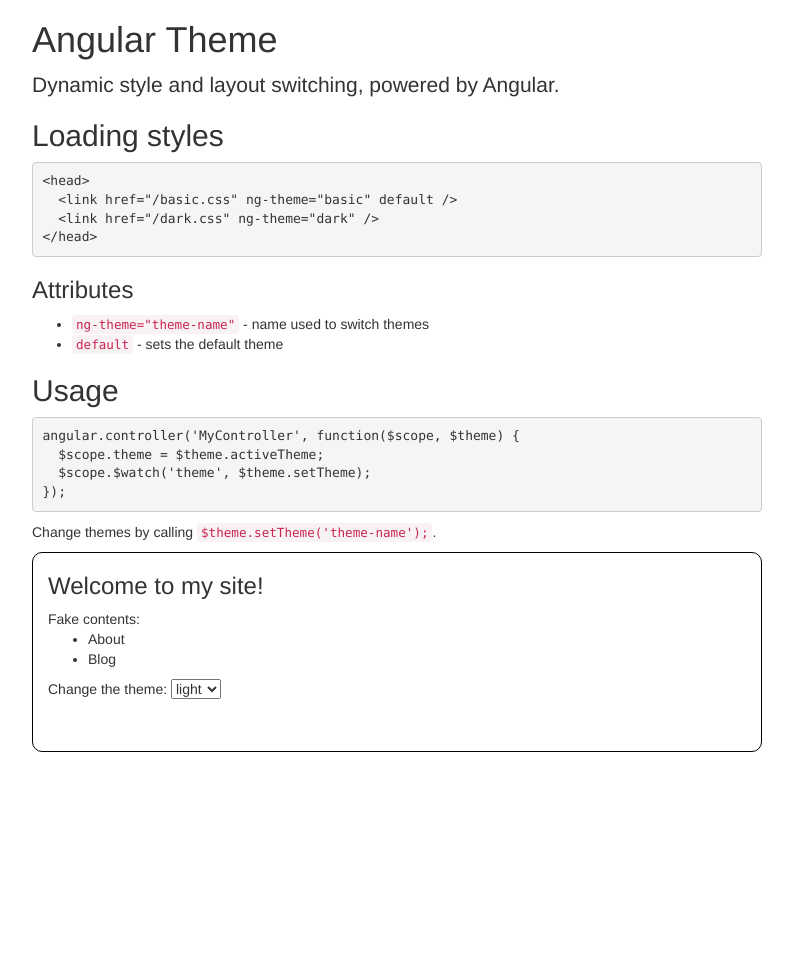
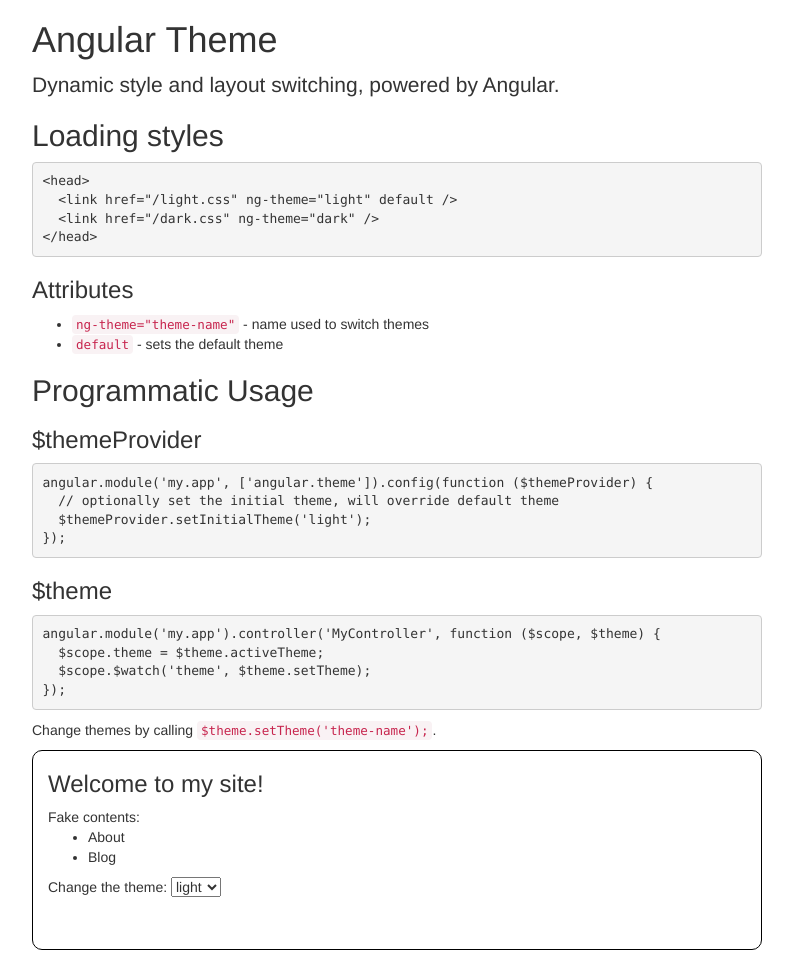
Before and after one commit to jtormey/angular-theme, a plain HTML site: page index.html in a window 1280 px wide. Shown: the whole page, without its empty margins (243-1036 px from the left). Before the commit the page ends 802 px from the top, so only its background shows below. Drawn offline with nearby package versions, Linux system fonts and the light colour scheme.

Commit message:
include code snippet for themeProvider

```diff
--- a/index.html
+++ b/index.html
@@ -21,7 +21,7 @@
         <h2>Loading styles</h2>
         <pre>
 &lt;head&gt;
-  &lt;link href=&quot;/basic.css&quot; ng-theme=&quot;basic&quot; default /&gt;
+  &lt;link href=&quot;/light.css&quot; ng-theme=&quot;light&quot; default /&gt;
   &lt;link href=&quot;/dark.css&quot; ng-theme=&quot;dark&quot; /&gt;
 &lt;/head&gt;</pre>
         <h3>Attributes</h3>
@@ -29,9 +29,16 @@
           <li><code>ng-theme="theme-name"</code> - name used to switch themes</li>
           <li><code>default</code> - sets the default theme</li>
         </ul>
-        <h2>Usage</h2>
+        <h2>Programmatic Usage</h2>
+        <h3>$themeProvider</h3>
         <pre>
-angular.controller('MyController', function($scope, $theme) {
+angular.module('my.app', ['angular.theme']).config(function ($themeProvider) {
+  // optionally set the initial theme, will override default theme
+  $themeProvider.setInitialTheme('light');
+});</pre>
+        <h3>$theme</h3>
+        <pre>
+angular.module('my.app').controller('MyController', function ($scope, $theme) {
   $scope.theme = $theme.activeTheme;
   $scope.$watch('theme', $theme.setTheme);
 });</pre>
```
